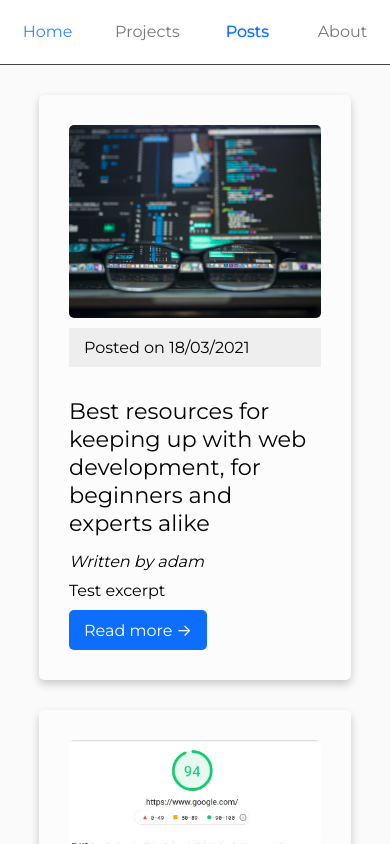
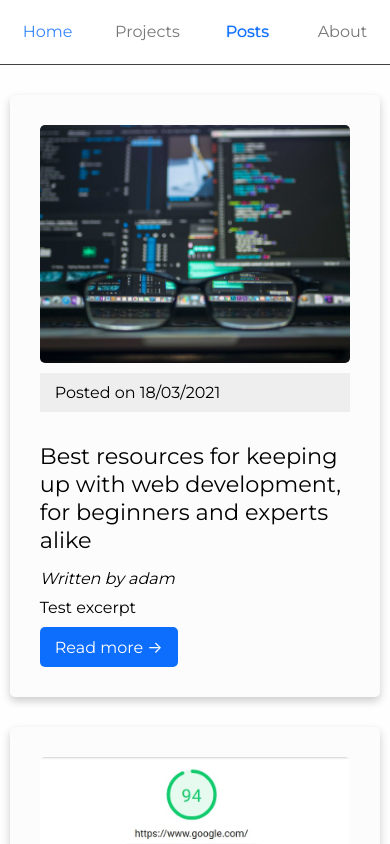
Before and after one commit to ADSmith-0/personal-website, a Next.js app: page /posts in a window 390 px wide. Shown: the top 844 px of the page. Built offline with nearby package versions, Linux system fonts and the light colour scheme.

Commit message:
update: fixing CSS

```diff
--- a/styles/globals.css
+++ b/styles/globals.css
@@ -5,7 +5,7 @@ body {
   margin: 0;
   font-family: 'Montserrat', -apple-system, BlinkMacSystemFont, Segoe UI, Roboto, Oxygen,
     Ubuntu, Cantarell, Fira Sans, Droid Sans, Helvetica Neue, sans-serif;
-    background-color: #fafafa;
+    background-color: #fefefe;
 }
 a {
   color: inherit;
--- a/styles/home.module.css
+++ b/styles/home.module.css
@@ -120,7 +120,7 @@
     #intro_text { color: #222; }
     .social_icon { filter: brightness(0); }
     /* .carousel_container { background-image: linear-gradient(45deg, #cecece, #fff, #cecece); } */
-    .carousel_container { background-color: #cecece;}
+    .carousel_container { background-color: #eee;}
 }
 @media(max-width: 480px) {
     .description_section {
--- a/styles/post-card.module.css
+++ b/styles/post-card.module.css
@@ -9,7 +9,6 @@
     align-items: center;
     gap: 10px;
     padding: 30px;
-    width: 31.9%;
     min-width: 31.9%;
 }
 .cover_image { border-radius: 5px; }
@@ -45,13 +44,11 @@
 }
 @media(max-width: 1000px) {
     .card {
-        width: 48.8%;
         min-width: 48.8%;
     }
 }
 @media(max-width: 600px) {
     .card {
-        width: 100%;
         min-width: 100%;
     }
 }
--- a/styles/posts-archive.module.css
+++ b/styles/posts-archive.module.css
@@ -1,19 +1,20 @@
 #container {
+    display: grid;
     width: 80vw;
-    display: grid;
     grid-template-columns: repeat(3, 1fr);
     justify-items: center;
     gap: 30px;
     margin: auto;
     margin-top: 30px;
 }
-@media (max-width: 1650px){
+@media (max-width: 1250px){
     #container {
         grid-template-columns: repeat(2, 1fr);
     }
 }
-@media (max-width: 900px){
+@media (max-width: 800px){
     #container {
         grid-template-columns: 1fr;
+        width: 95vw;
     }
 }
--- a/styles/project-card.module.css
+++ b/styles/project-card.module.css
@@ -11,7 +11,6 @@
     grid-template-rows: auto auto auto auto auto 1fr auto;
     gap: 10px;
     align-items: center;
-    width: 32.5%;
     min-width: 32.5%;
 }
 .card:hover{ box-shadow: 0 8px 16px 0 #00000033; }
@@ -103,13 +102,11 @@
 }
 @media(max-width: 1000px) {
     .card {
-        width: 49.1%;
         min-width: 49.1%;
     }
 }
 @media(max-width: 600px) {
     .card {
-        width: 100%;
         min-width: 100%;
     }
 }
--- a/styles/projects-archive.module.css
+++ b/styles/projects-archive.module.css
@@ -7,12 +7,12 @@
     padding: 30px;
     margin: auto;
 }
-@media (max-width:1250px){
+@media (max-width: 1250px){
     #container {
         grid-template-columns: repeat(2, 1fr);
     }
 }
-@media (max-width:700px){
+@media (max-width: 800px){
     #container {
         grid-template-columns: 1fr;
         width: 95vw;
```
